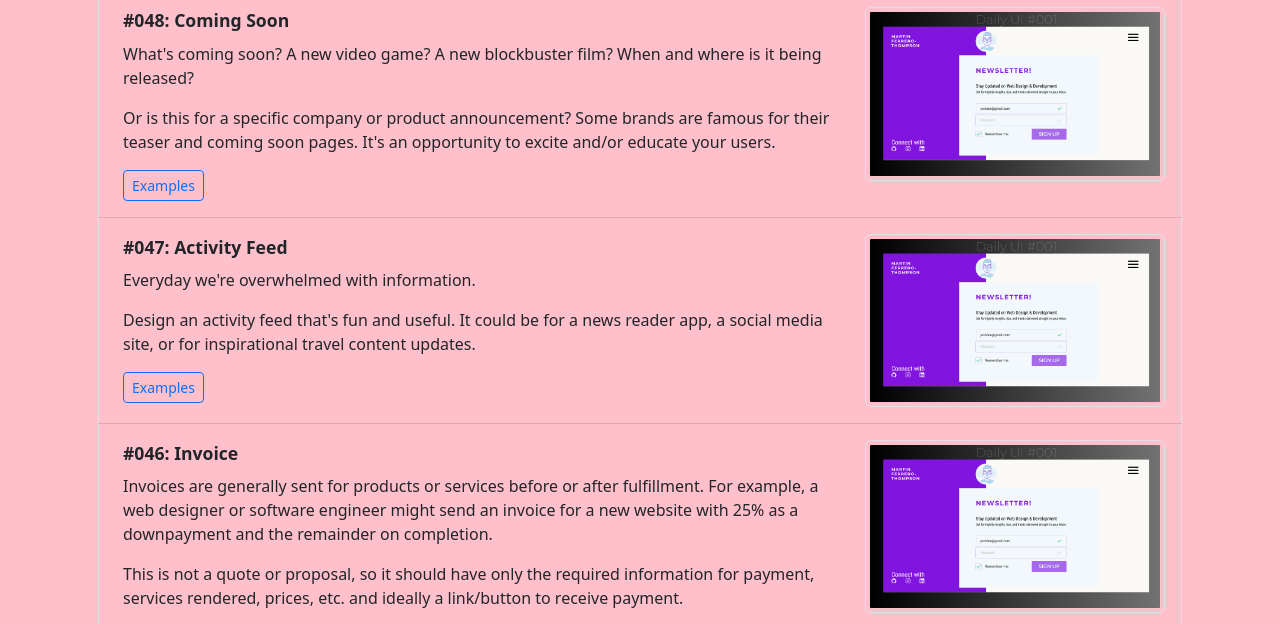
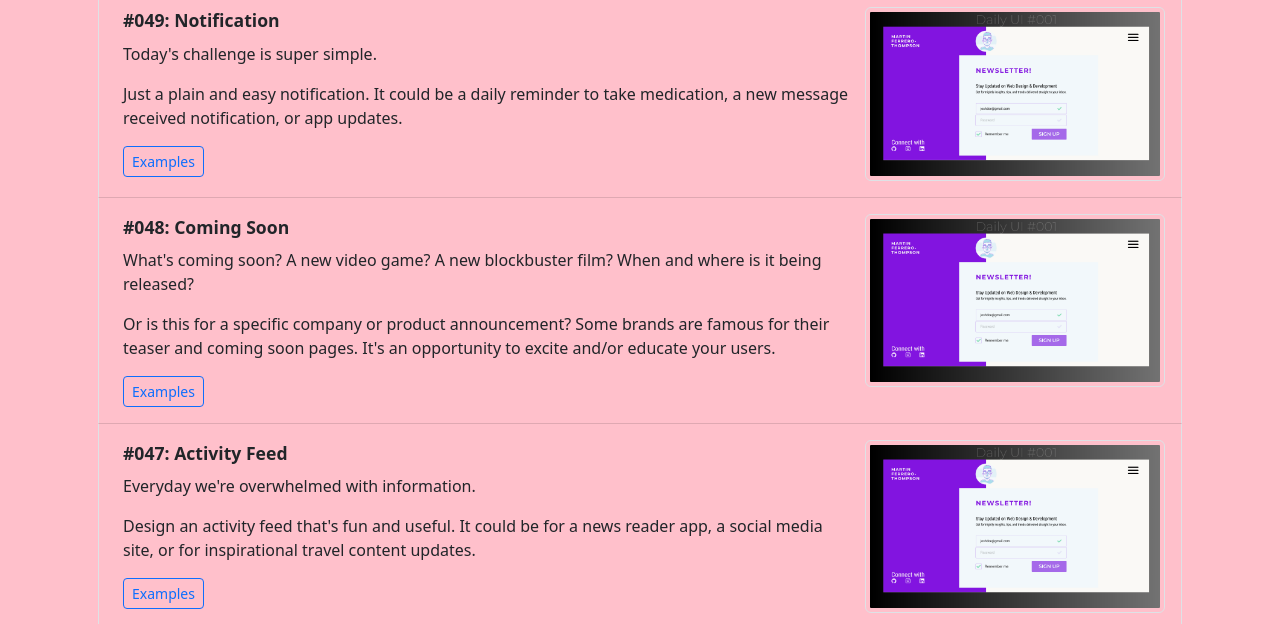
Before and after one commit to Martin-Ferrero-Thompson/dailyUI, a website built with Vite: page src/index.html in a window 1280 px wide. Shown: the part 748-1372 px from the top of the page. Built offline with nearby package versions, Linux system fonts and the light colour scheme; files whose address does not match are found by name.

Commit message:
Add #049

```diff
--- a/src/index.html
+++ b/src/index.html
@@ -31,6 +31,20 @@
 
         <ul class="list-group">
 
+          <li class="list-group-item d-flex justify-content-between align-items-start">
+            <div class="ms-2 me-auto">
+              <div class="fw-bold">#049: Notification</div>
+              <p>Today's challenge is super simple.</p>
+              <p>Just a plain and easy notification. It could be a daily reminder to take medication, a new message received notification, or app updates. </p>
+              <div class="d-flex flex-column justify-content-center mt-2 align-items-start">
+                <a href="https://collectui.com/challenges/notifications" target="_blank"
+                  class="btn btn-sm btn-outline-primary">Examples</a>
+              </div>
+            </div>
+            <a href="../Day#001/index.html" target="_blank">
+              <img src="./images/Daily-001-SignUpPage.png" class="img-thumbnail" alt="Challenge Solution">
+            </a>
+          </li>
           <li class="list-group-item d-flex justify-content-between align-items-start">
             <div class="ms-2 me-auto">
               <div class="fw-bold">#048: Coming Soon</div>
```
